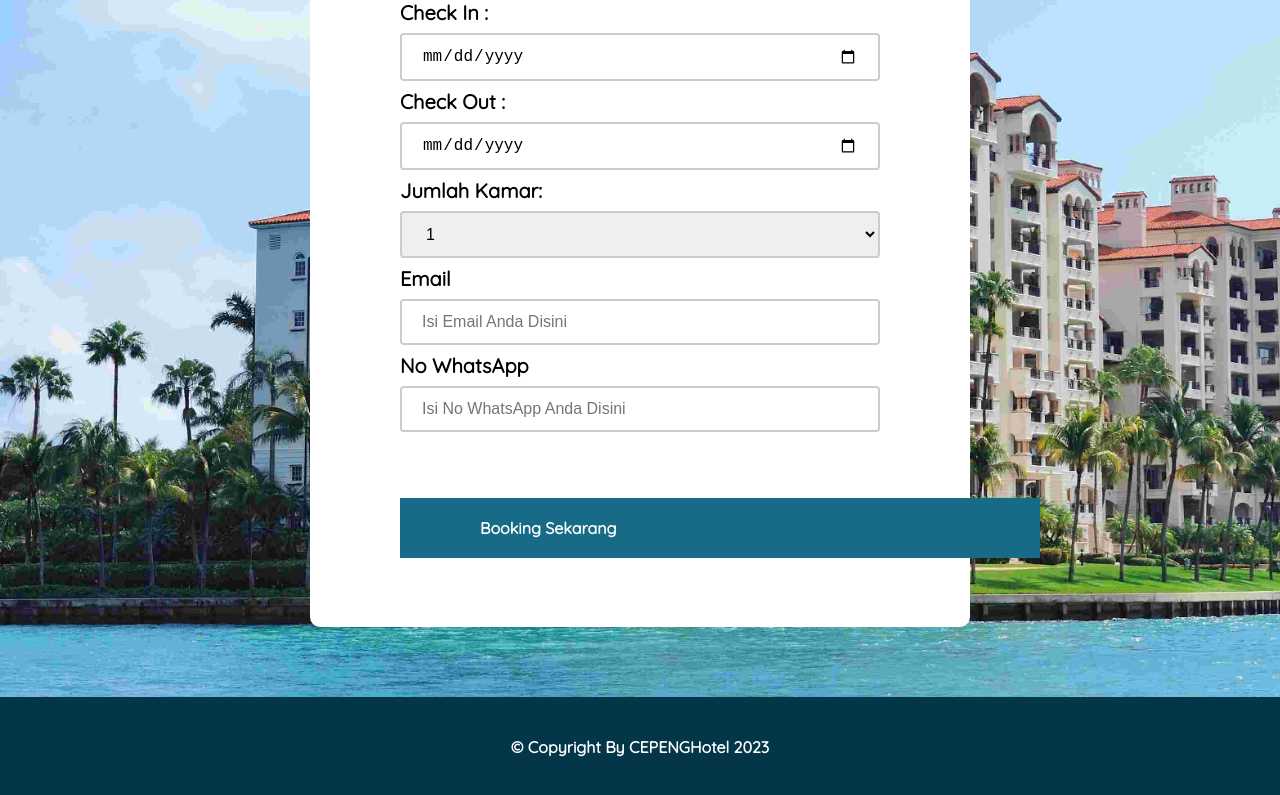
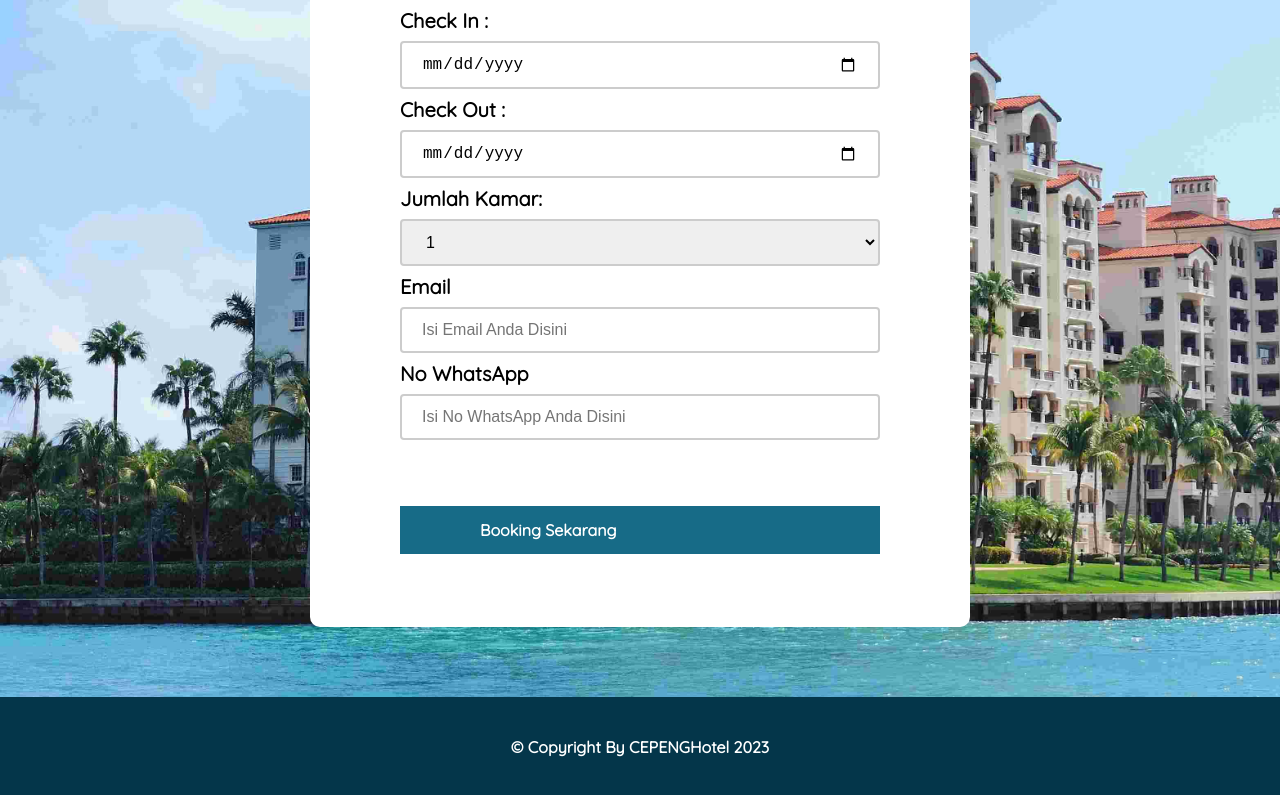
Before and after one commit to Nevets9/uas-pemweb1, a plain HTML site: page booking.html in a window 1280 px wide. Shown: the part 283-1078 px from the top of the page. Drawn offline with Linux system fonts and the light colour scheme.

Commit message:
Update booking.css

```diff
--- a/booking.css
+++ b/booking.css
@@ -103,11 +103,11 @@ main .form-wrapper a {
     text-decoration:none;
     background-color:#176B87 ;
     color: white;
-    padding: 20px 80px;
+    padding: 14px 80px;
     margin: 8px auto;
-    border: none;
     width: 100%;
     font-size: 16px;
+    box-sizing: border-box;
 }
 
 main .form-wrapper a:hover{
```
